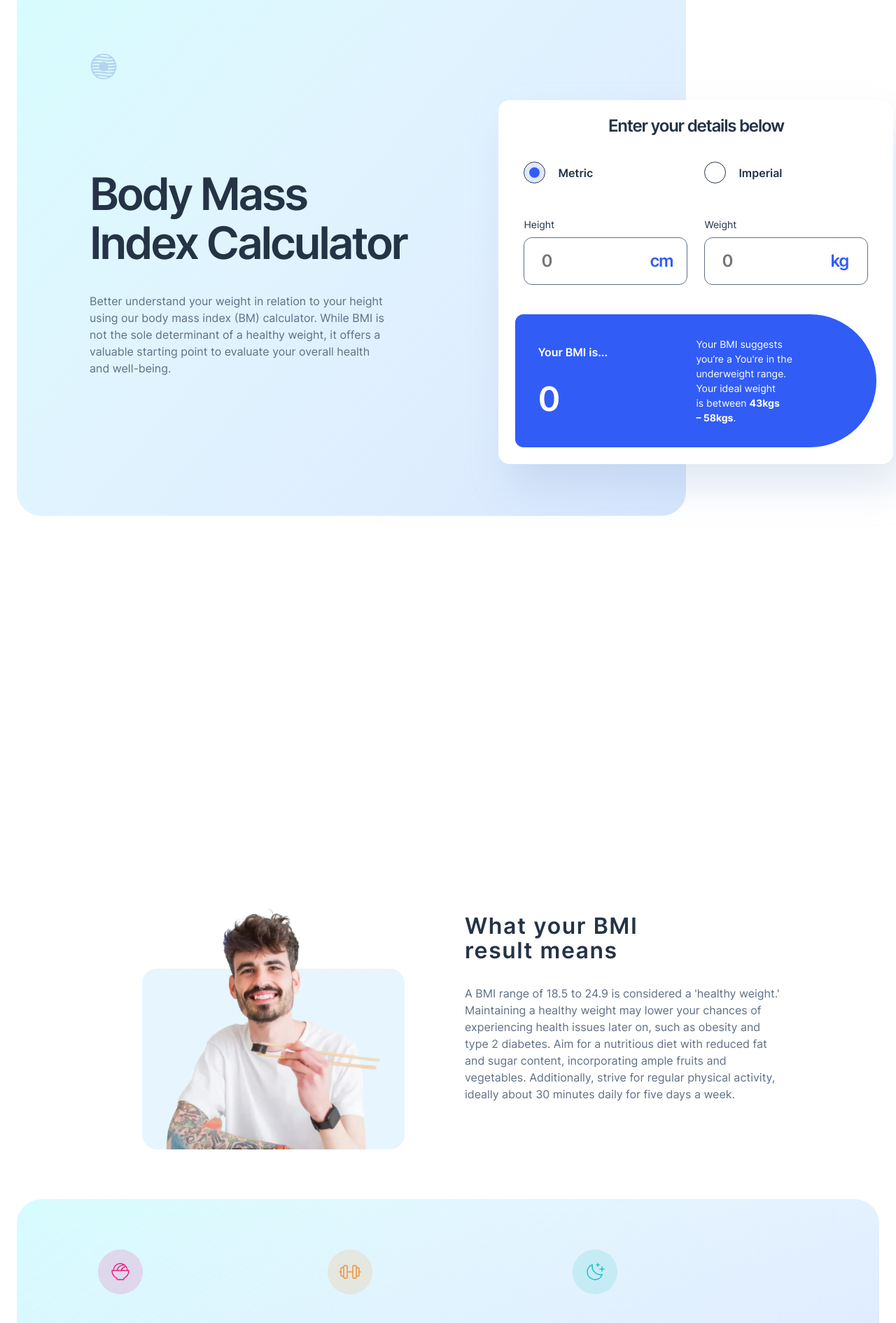
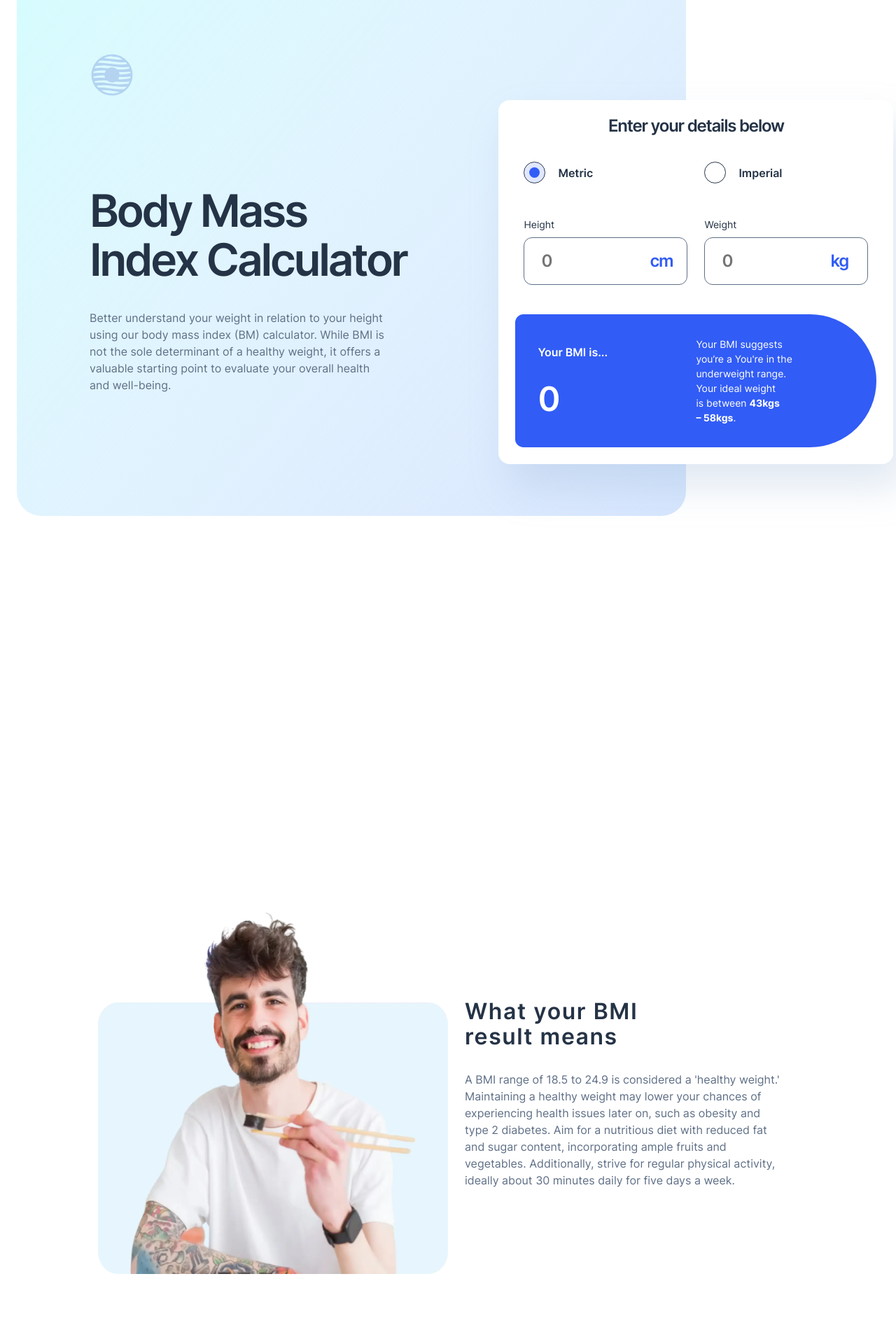
Before and after one commit to NikitaVologdin/Next-BMI, a Next.js app: page / in a window 1280 px wide. Shown: the top 1890 px of the page at 70% size. Built offline with nearby package versions, Linux system fonts and the light colour scheme.

Commit message:
updated css for images

```diff
--- a/src/app/components/logo/Logo.tsx
+++ b/src/app/components/logo/Logo.tsx
@@ -5,7 +5,14 @@ import styles from "./logo.module.css";
 export default function Logo() {
   return (
     <div className={styles.logo}>
-      <Image src={logo} alt="" width={40} height={40} priority={true} />
+      <Image
+        src={logo}
+        alt=""
+        width={40}
+        height={40}
+        priority={true}
+        className={styles.logoImg}
+      />
     </div>
   );
 }
--- a/src/app/components/logo/logo.module.css
+++ b/src/app/components/logo/logo.module.css
@@ -3,6 +3,12 @@
   justify-content: center;
 }
 
+@media screen and (min-width: 768px) {
+  .logoImg {
+    width: 64px;
+    height: 64px;
+  }
+}
 @media screen and (min-width: 1024px) {
   .logo {
     justify-content: flex-start;
--- a/src/app/sections/explanation/explanation.module.css
+++ b/src/app/sections/explanation/explanation.module.css
@@ -27,9 +27,14 @@
 }
 
 @media screen and (min-width: 768px) {
+  .heroImg {
+    width: 564px;
+    height: 533px;
+  }
   .explanation {
     display: grid;
     grid-template-columns: 1fr 1fr;
+    align-items: center;
   }
 
   .explanation__article {
--- a/src/app/sections/main/main.module.css
+++ b/src/app/sections/main/main.module.css
@@ -9,6 +9,6 @@
 }
 @media screen and (min-width: 1024) {
   .main {
-    margin-top: 150px;
+    margin-top: 145px;
   }
 }
```
